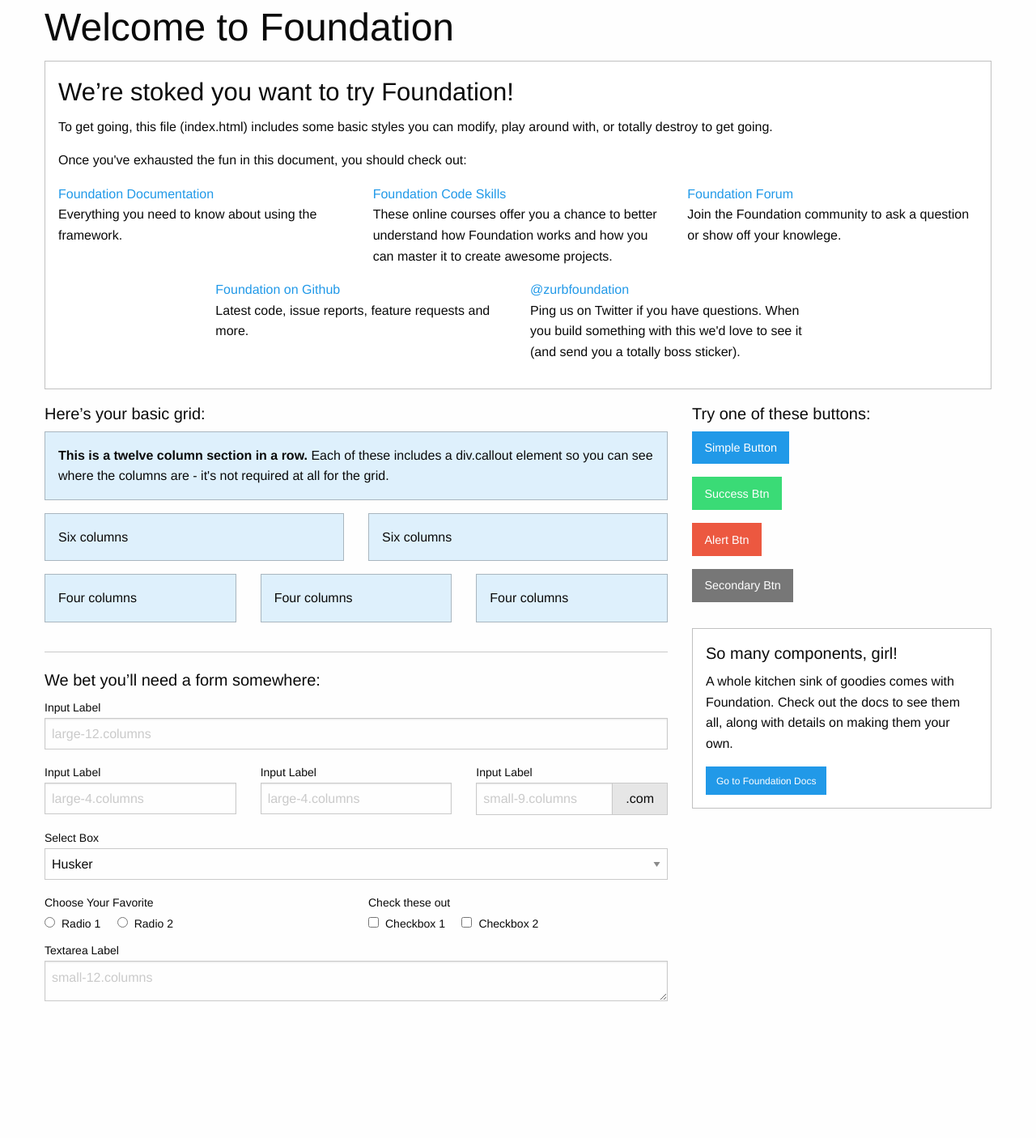
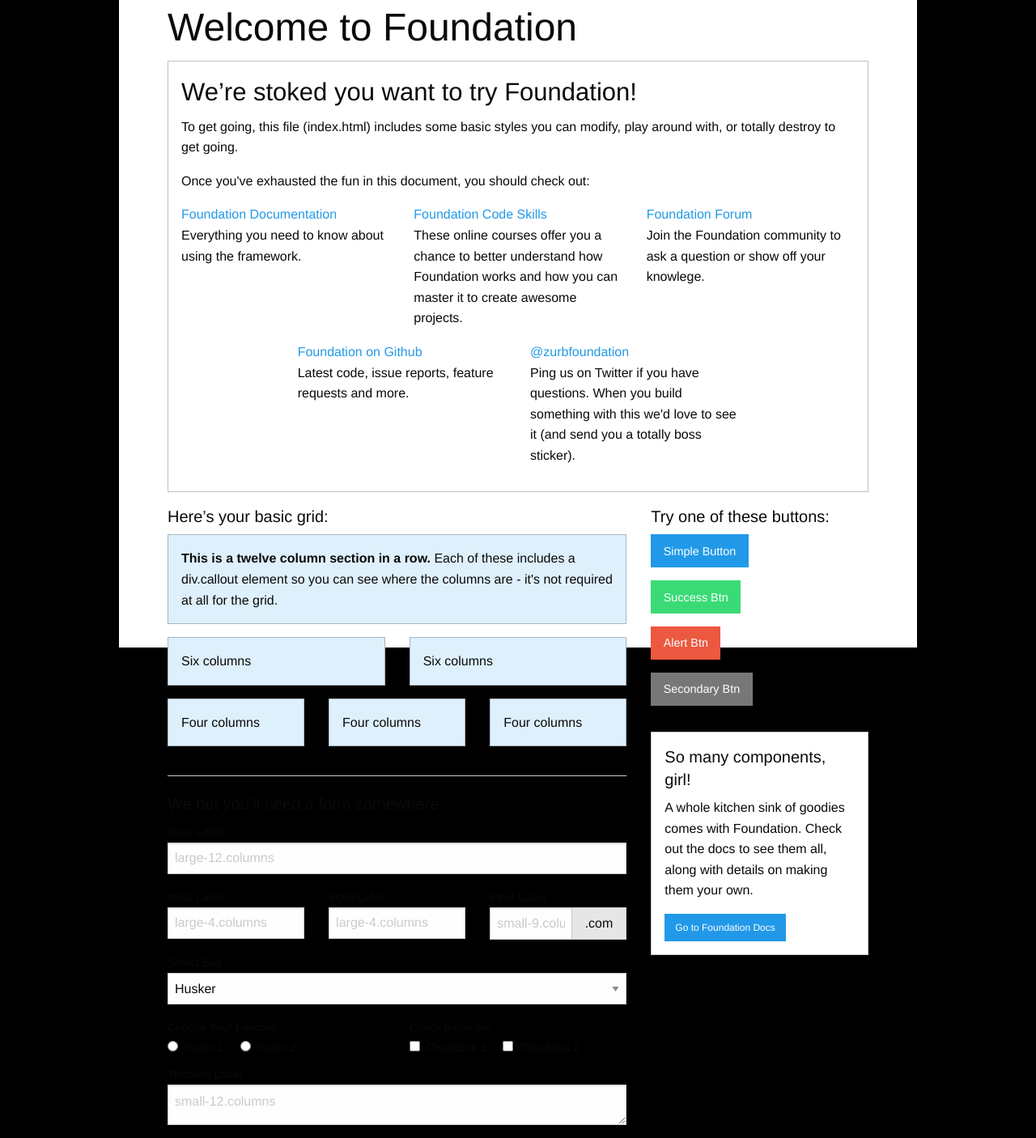
Before and after one commit to jfulgencio/alrawabit, a PHP site: page /alrawabit/index.html in a window 1280 px wide. Shown: the whole page at 81% size. Before the commit the page ends 1237 px from the top, so only its background shows below. Run offline with PHP 8.4, Linux system fonts and the light colour scheme.

Commit message:
no message

```diff
--- a/alrawabit/css/foundation.css
+++ b/alrawabit/css/foundation.css
@@ -429,7 +429,7 @@ button {
   display: none !important; }
 
 .row {
-  max-width: 75rem;
+  max-width: 56rem;
   margin-left: auto;
   margin-right: auto; }
   .row::before, .row::after {
@@ -2582,6 +2582,14 @@ select {
   .media-object-section.bottom {
     vertical-align: bottom; }
 
+html {
+    background-color:#000;
+}
+body {
+    margin:0 auto;
+    max-width: 986px;
+    background-color: #fff;
+}
 html,
 body {
   height: 100%; }
```
